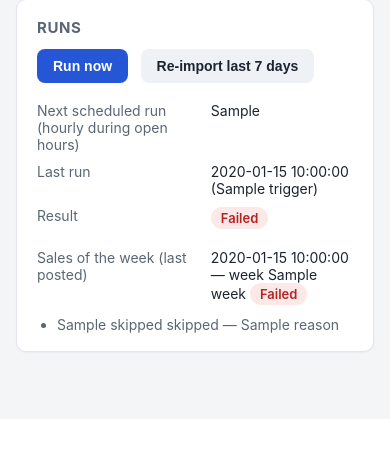
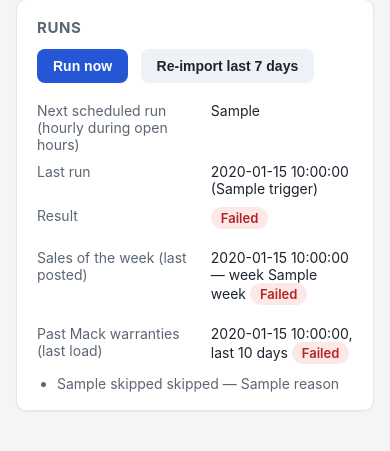
Before and after one commit to ellie4415/followup-sheets, a FastAPI app: template templates/index.html in a window 390 px wide. Shown: the part 425-876 px from the top of the page. Before the commit the page ends 779 px from the top, so only its background shows below. Run offline with FastAPI, Linux system fonts and the light colour scheme; the template is opened without the code that fills it: most values are stand-ins (such as "Sample title", 1, 10 or a date in 2020).

Commit message:
Mack: load past warranties, Kits tab, per-item prices, serials required
- Sheet script v2: Kits tab (camera / lens 1 / lens 2 names Mack gets for
  each kit, auto-adds kits seen in the panel), Mack > Load past warranties
  from Lightspeed, Mack > Mark selected rows as registered before this
  sheet (for warranties already done on the tablet), N/A no longer counts
  as a serial
- "Load past Mack warranties" button on the app page (POST /mack/rescan)
- Trailing "+" (California fee marker in Lightspeed) stripped from models

Co-Authored-By: Claude Opus 5.5 <noreply@anthropic.com>

```diff
--- a/mack.py
+++ b/mack.py
@@ -263,11 +263,13 @@ async def _serials(client: ls.LightspeedClient, line_id: str) -> list:
 
 
 def model_from(name: str, brand: str) -> str:
-    """Item name without the leading brand ('Canon EOS R7' -> 'EOS R7')."""
+    """Item name without the leading brand ('Canon EOS R7' -> 'EOS R7') and
+    without a trailing '+', which marks items carrying California's fee in
+    Lightspeed (Ellie, Oct 2026), not part of the model."""
     n = (name or "").strip()
     if brand and n.lower().startswith(brand.lower()):
         n = n[len(brand):].strip(" -")
-    return n
+    return re.sub(r"\s*\++\s*$", "", n)
 
 
 async def sale_bundle(client: ls.LightspeedClient, number: str, ctx: dict) -> dict:
--- a/main.py
+++ b/main.py
@@ -1009,6 +1009,8 @@ async def home(request: Request):
         "last_run":     store.get_json("last_run"),
         "last_weekly":  store.get_json("last_weekly"),
         "manager_on":   _make_manager_sheets() is not None,
+        "mack_on":      mk.enabled(),
+        "last_mack_rescan": store.get_json("last_mack_rescan"),
         "next_run":     store.get("next_run", ""),
         "config": {
             "Lightspeed client ID (LIGHTSPEED_CLIENT_ID)":            bool(CLIENT_ID),
--- a/templates/index.html
+++ b/templates/index.html
@@ -72,6 +72,10 @@
       <button class="btn btn-primary" onclick="runNow(this)">Run now</button>
       <button class="btn btn-ghost" style="margin-left:8px" onclick="reimport(this)"
               title="Re-pulls the last 7 days. Rows already on the sheet are skipped, so delete any rows you want regenerated first.">Re-import last 7 days</button>
+      {% if mack_on %}
+      <button class="btn btn-ghost" style="margin-left:8px" onclick="mackLoad(this)"
+              title="Adds the Mack warranties sold or returned in the last N days to the Mack sheet's Sold tab. Ones already there are skipped.">Load past Mack warranties</button>
+      {% endif %}
       {% if manager_on %}
       <button class="btn btn-ghost" style="margin-left:8px" onclick="weekly(this)"
               title="Ranks the past 7 days of ALL transactions by profit and posts a gold Sales of the Week row on each manager tab. Automatic Thursday nights.">Sales of the week now</button>
@@ -104,6 +108,14 @@
     </table>
     {% if last_weekly.error %}<div class="err">{{ last_weekly.error }}</div>{% endif %}
     {% endif %}
+    {% if last_mack_rescan %}
+    <table style="margin-top:10px">
+      <tr><td>Past Mack warranties (last load)</td><td>{{ last_mack_rescan.started }}, last {{ last_mack_rescan.days }} days
+        {% if last_mack_rescan.ok %}<span class="pill ok">OK</span> ({{ last_mack_rescan.sent }} found, {{ last_mack_rescan.added }} new on the sheet){% else %}<span class="pill bad">Failed</span>{% endif %}
+      </td></tr>
+    </table>
+    {% if last_mack_rescan.error %}<div class="err">{{ last_mack_rescan.error }}</div>{% endif %}
+    {% endif %}
     {% if last_run and last_run.error %}<div class="err">{{ last_run.error }}</div>{% endif %}
     {% if last_run and last_run.warnings %}
       {% for w in last_run.warnings %}<div class="err" style="color:#9a6b00">⚠ {{ w }}</div>{% endfor %}
@@ -134,6 +146,13 @@ async function reimport(btn) {
   await fetch("/reimport?days=" + encodeURIComponent(parseInt(days, 10) || 0), { method: "POST" });
   poll();
 }
+async function mackLoad(btn) {
+  const days = prompt("Load Mack warranties from how many days back? (max 45)\n\nThey land on the Mack sheet's Sold tab as Waiting. Ones registered on the tablet already: select their rows and use Mack > Mark selected rows as registered before this sheet.", "14");
+  if (days === null) return;
+  btn.disabled = true; btn.textContent = "Starting…";
+  await fetch("/mack/rescan?days=" + encodeURIComponent(parseInt(days, 10) || 14), { method: "POST" });
+  poll();
+}
 async function poll() {
   const r = await fetch("/api/status");
   const s = await r.json();
```
Also changed, not shown: CLAUDE.md (+10 -3 lines), tests/test_mack.py (+3 -0 lines), tests/test_mack_bridge.js (+11 -1 lines), README.md, 1 other file.
